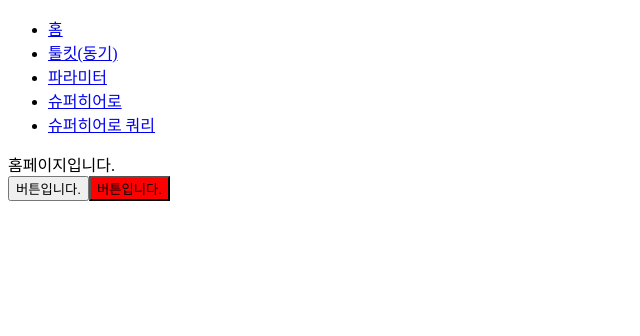
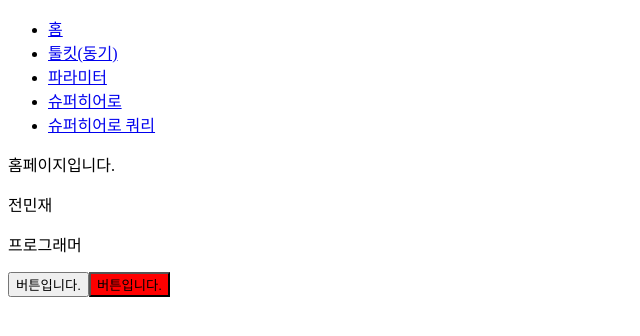
Before and after one commit to ssi02014/react-query-tutorial, a React (Create React App) app in the folder app/: page / in a window 1280 px wide. Shown: the top 336 px of the page, without its empty margins (0-640 px from the left). Built offline with nearby package versions, Linux system fonts and the light colour scheme; no server answers.

Commit message:
feat: ContextApi

```diff
--- a/app/src/App.tsx
+++ b/app/src/App.tsx
@@ -1,4 +1,4 @@
-import React from 'react';
+import React, { createContext } from 'react';
 import { Link, Route, Routes } from 'react-router-dom';
 import { QueryClientProvider, QueryClient } from 'react-query';
 import HomePage from './pages/home';
@@ -9,8 +9,15 @@ import ToolkitPage from './pages/toolkit';
 
 const queryClient = new QueryClient();
 
+export const AppContext = createContext<any>(undefined);
+
 function App() {
+  const user = {
+    name: "전민재",
+    job: "프로그래머",
+  }
   return (
+    <AppContext.Provider value={user}>
       <QueryClientProvider client={queryClient}>
         <ul>
           <li>
@@ -37,6 +44,7 @@ function App() {
           <Route path="/superHero" element={<SuperHeroes />} />
         </Routes>
       </QueryClientProvider>
+    </AppContext.Provider>
   );
 }
 
--- a/app/src/pages/home/index.tsx
+++ b/app/src/pages/home/index.tsx
@@ -1,9 +1,11 @@
-import React, { useEffect } from 'react';
+import React, { useContext, useEffect } from 'react';
 import { useDispatch } from 'react-redux';
+import { AppContext } from '../../App';
 import Button from '../../components/Button';
 import { fetchGithubUserData } from '../../features/github/githubSlice';
 
 const HomePage = () => {
+  const user = useContext(AppContext);
   const dispatch = useDispatch();
 
   useEffect(() => {
@@ -13,6 +15,8 @@ const HomePage = () => {
   return (
     <>
       <div>홈페이지입니다.</div>
+      <p>{user.name}</p>
+      <p>{user.job}</p>
       <Button />
       <Button.Red />
     </>
```
Also changed, not shown: 1 other file (tests, documents, lock files or other folders). Lines whose indentation alone changed are shown as unchanged.
